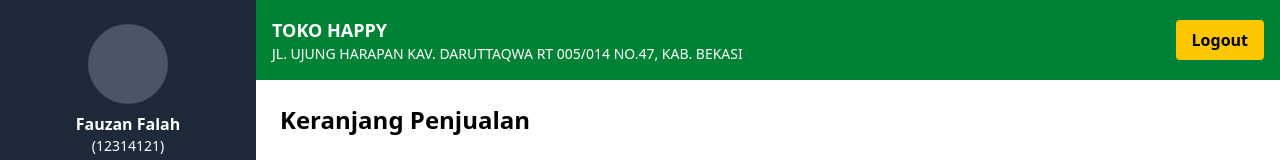
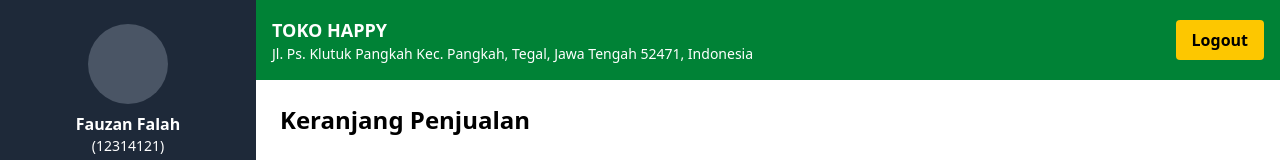
Before and after one commit to Opjasson/toko_happy, a React (Vite) app in the folder restoPremier/: page / in a window 1280 px wide. Shown: the top 160 px of the page. Built offline with nearby package versions, Linux system fonts and the light colour scheme.

Commit message:
frontend : add address mart in main layout

```diff
--- a/restoPremier/src/Components/Templates/MainLayout.jsx
+++ b/restoPremier/src/Components/Templates/MainLayout.jsx
@@ -56,8 +56,8 @@ export default function MainLayout({children}) {
                     <div className="text-lg font-bold">
                         TOKO HAPPY
                         <span className="block text-sm font-normal">
-                            JL. UJUNG HARAPAN KAV. DARUTTAQWA RT 005/014 NO.47,
-                            KAB. BEKASI
+                            Jl. Ps. Klutuk Pangkah Kec. Pangkah, Tegal, Jawa
+                            Tengah 52471, Indonesia
                         </span>
                     </div>
                     <button className="bg-yellow-400 px-4 py-2 text-black font-bold rounded cursor-pointer hover:bg-yellow-500">
```
